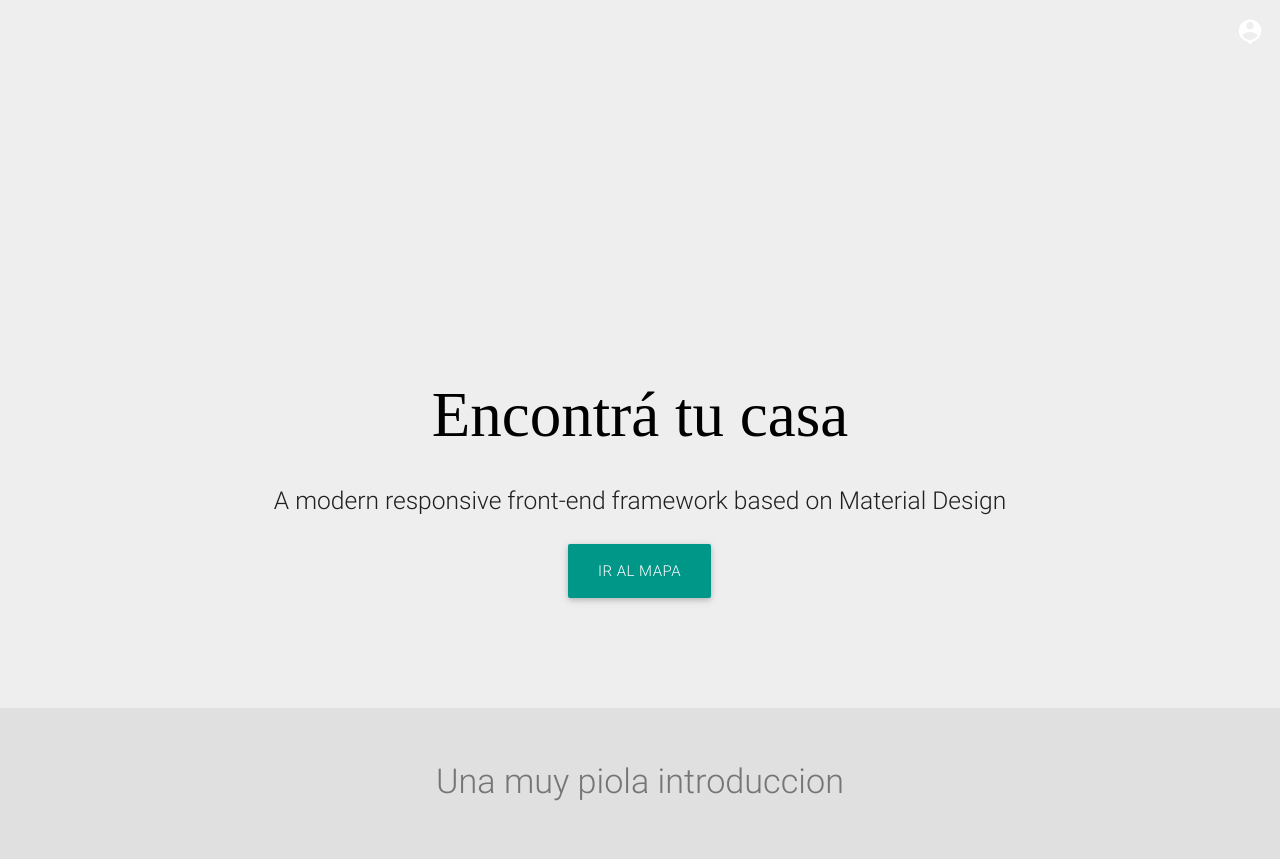
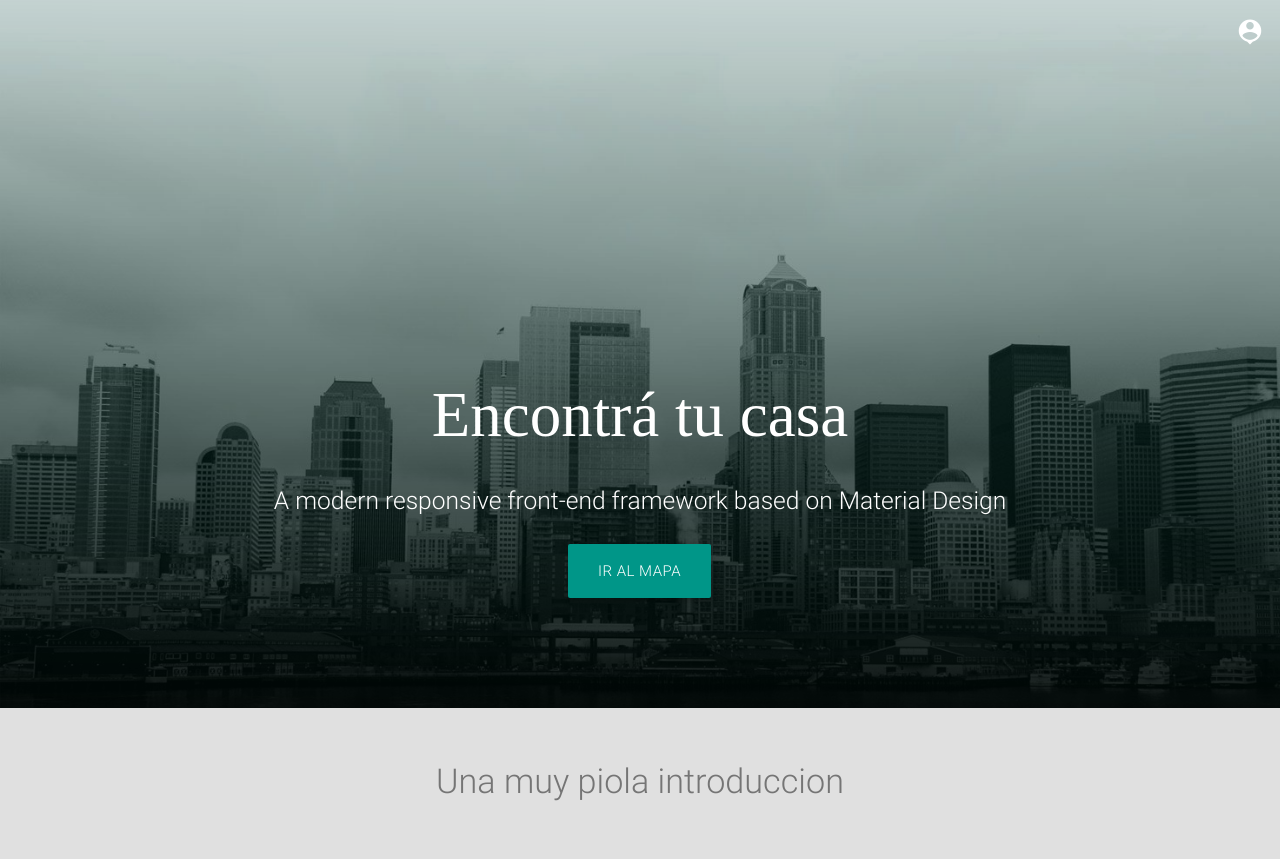
Before and after one commit to ProyectoInmobiliaria/Proyecto, a Django app: template inmobiliaria/inmobili/templates/nav.html in a window 1280 px wide. Shown: the top 859 px of the page. Run offline with Django 3.2, Linux system fonts and the light colour scheme; the template is opened without the code that fills it, so the values that code supplies are empty; some libraries are stand-ins or nearby versions.

```diff
--- a/inmobiliaria/inmobili/templates/index.html
+++ b/inmobiliaria/inmobili/templates/index.html
@@ -12,8 +12,10 @@
     <script src="{% static 'js/flickity.pkgd.min.js' %}"></script>
     <style>
         body {
-            background-color: #EEEEEE;
+            background-color: #F5F5F5;
             font-family: Roboto-light;
+            background-image: url("{% static 'fondo.png' %}");
+            background-repeat: no-repeat;
         }
 
         .gallery {
@@ -80,17 +82,17 @@
             });
         </script>
     </head>
-    <body>
+    <body >
         <div id="nav">
             {% block nav %}
             {% endblock %}
         </div>
-    <div class="section no-pad-bot" id="index-banner">
-        <div class="container">
+    <div class="section no-pad-bot" id="index-banner" style="background-image:#FFFFFF;">
+        <div class="container" style="background-image:#FFFFFF;">
             <br><br><br><br><br><br><br><br><br><br><br><br>
-            <h1 class="header center" style="color:#000; font-family:Roboto-regular;">Encontrá tu casa</h1>
+            <h1 class="header center" style="color:#FFF; font-family:Roboto-regular;">Encontrá tu casa</h1>
             <div class="row center">
-                <h5 class="header col s12 light ">A modern responsive front-end framework based on Material Design</h5>
+                <h5 class="header col s12 light white-text">A modern responsive front-end framework based on Material Design</h5>
             </div>
             <div class="row center">
                 <a href="{% url 'index:mapa' %}" id="download-button" class="btn-large waves-effect waves-light" style="background-color:#009688">Ir al mapa</a>
@@ -101,7 +103,6 @@
             <br>
         </div>
     </div>
-
 
     <div class="row grey lighten-2">
         <div class="col s12 ">
--- a/inmobiliaria/inmobili/templates/nav.html
+++ b/inmobiliaria/inmobili/templates/nav.html
@@ -46,19 +46,18 @@
 <ul id="slide-out" class="side-nav">
     <li>
         <div class="userView">
-            <img class="background" src="http://cdn.wallpapersafari.com/21/79/5dNwjl.jpg">
-            <a href="#"><img class="circle" src="https://upload.wikimedia.org/wikipedia/commons/e/eb/Rubio_Circle.png"></a>
-            <a href="#"><span class="white-text name">John Doe</span></a>
-            <a href="#"><span class="white-text email">jdandturk@gmail.com</span></a>
+            <img class="background" src="{% static 'perfo.png' %}">
+            <a href="#"><img class="circle" src="{% static '1.png' %}"></a>
+            <a href="#"><span class="white-text name">{{user.first_name}}</span></a>
+            <a href="#"><span class="white-text email">{{user.email}}</span></a>
         </div>
     </li>
-    <li><a href="#"><i class="material-icons">cloud</i>First Link With Icon</a></li>
-    <li><a href="#">Second Link</a></li>
+    <li><a href="#"><i class="material-icons">cloud</i>Despues veo los iconos </a></li>
+    <li><a href="#"><i class="material-icons">notifications</i>Notificaciones</a></li>
     <li>
         <div class="divider"></div>
     </li>
-    <li><a class="subheader">Subheader</a></li>
-    <li><a class="waves-effect" href="#">Third Link With Waves</a></li>
+    <li><a class="waves-effect" href="{% url 'index:logout' %}"><i class="material-icons">reply</i>Cerrar sesi&oacute;n</a></li>
     <div class="collapsible-body">
         <ul>
             <li><a href="#!">First</a></li>
```
Also changed, not shown: other parts of inmobiliaria/inmobili/templates/nav.html (+35 -4 lines), inmobiliaria/db.sqlite3, inmobiliaria/inmobili/static/1.png, inmobiliaria/inmobili/static/2.png, inmobiliaria/inmobili/static/3.png, inmobiliaria/inmobili/static/4.png, inmobiliaria/inmobili/static/5.png, inmobiliaria/inmobili/static/fondo.png (added), inmobiliaria/inmobili/static/fondod.png (added), inmobiliaria/inmobili/static/mb-bg-fb-05.png (deleted), inmobiliaria/inmobili/static/perfo.png (added), inmobiliaria/inmobili/static/wallpaper.png (deleted).
